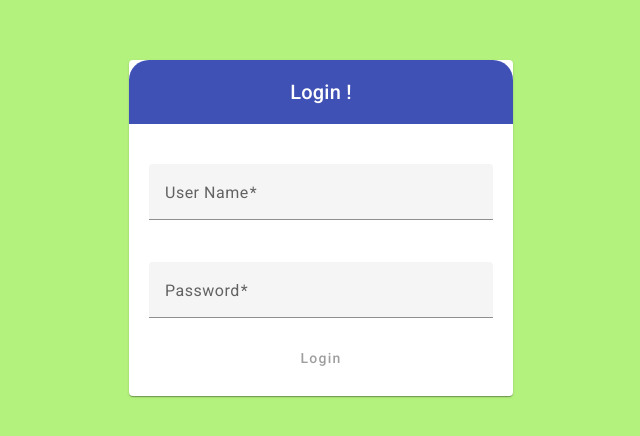
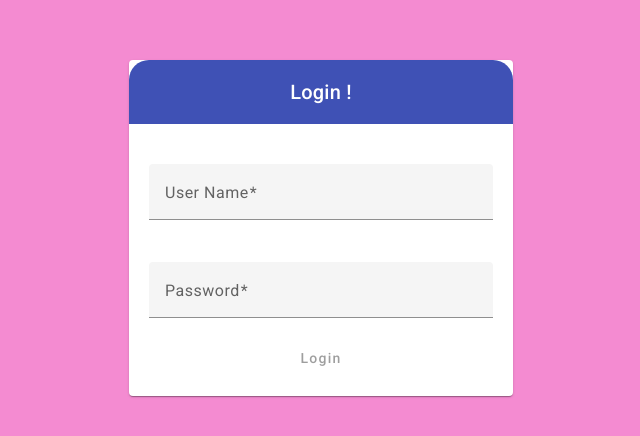
Before and after one commit to SingireddyBharath/SSDashboard, an Angular app: page /login in a window 1280 px wide. Shown: the part 172-608 px from the top of the page, without its empty margins (319-959 px from the left). Built offline with nearby package versions, Linux system fonts and the light colour scheme.

Commit message:
chnaged color for tesing

```diff
--- a/src/styles.css
+++ b/src/styles.css
@@ -1,7 +1,7 @@
 html,
 body {
     height: 100%;
-    background-color: rgb(180, 242, 126);
+    background-color: rgb(244, 139, 209);
     margin: 0;
     font-family: Roboto, "Helvetica Neue", sans-serif;
 }
```
